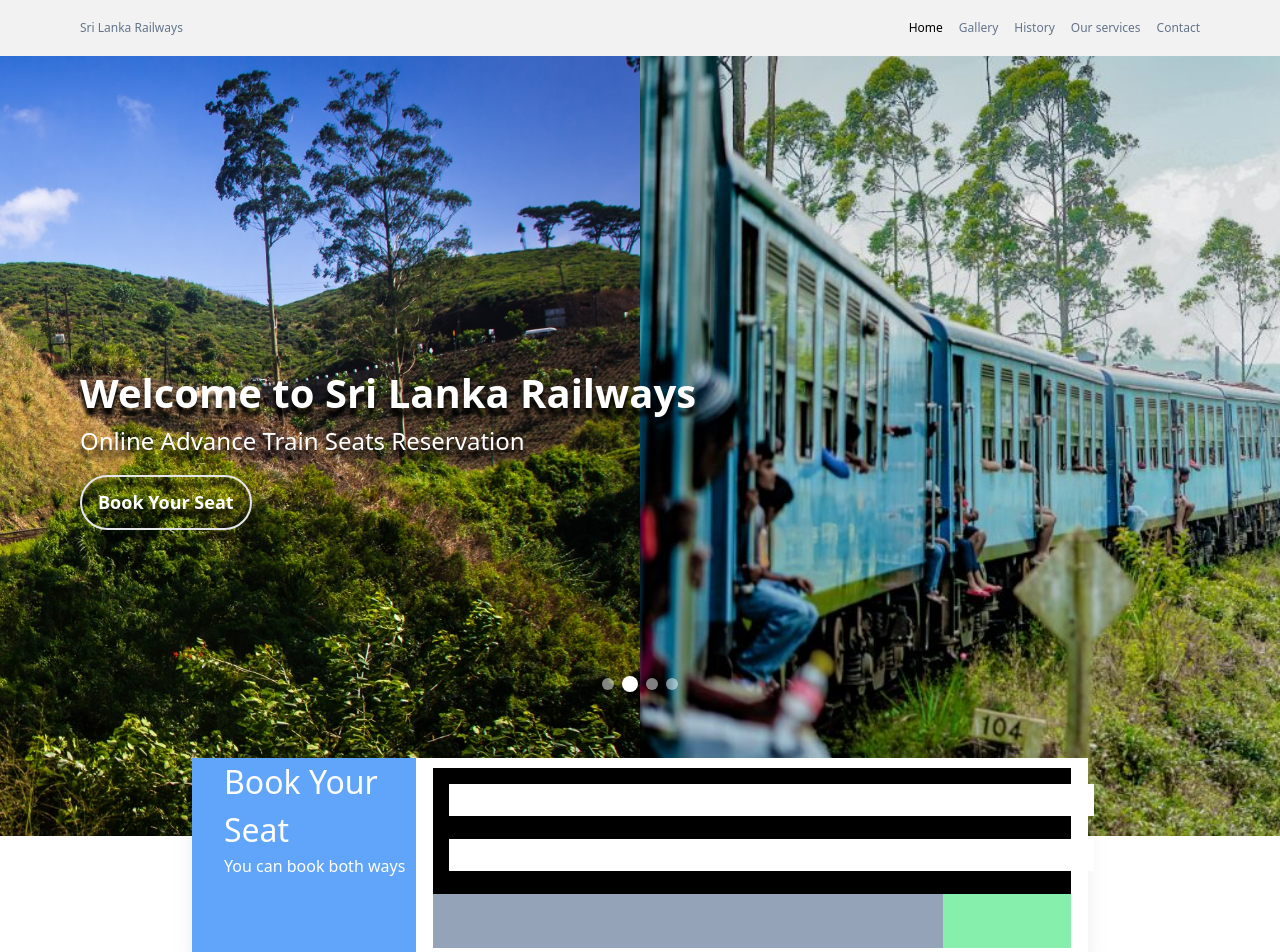
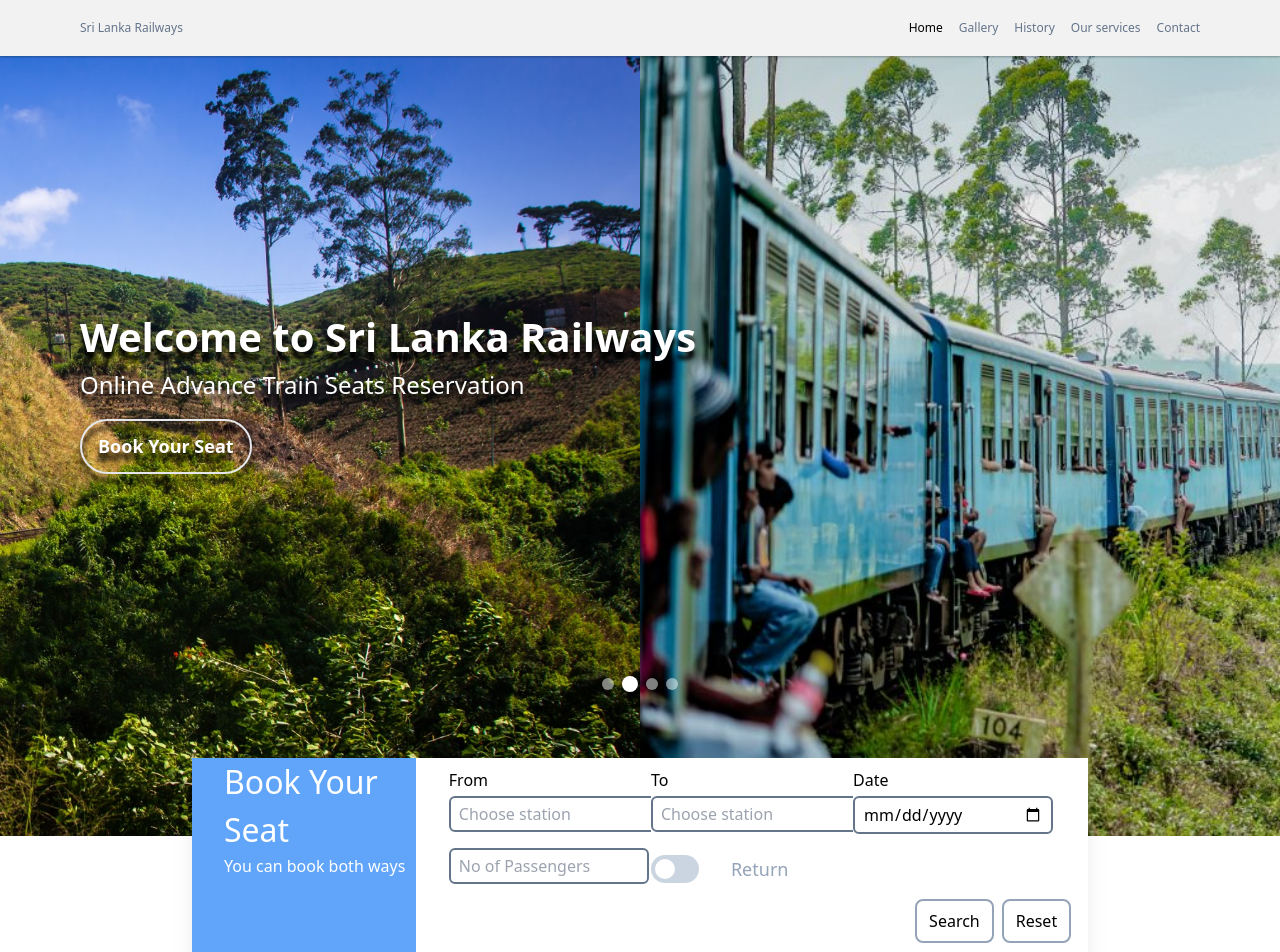
Before and after one commit to Studawatta/SL-Railways, a React (Vite) app: page / in a window 1280 px wide. Shown: the top 952 px of the page. Built offline with nearby package versions, Linux system fonts and the light colour scheme.

Commit message:
booking form modified

```diff
--- a/package.json
+++ b/package.json
@@ -11,7 +11,9 @@
   },
   "dependencies": {
     "@emailjs/browser": "^3.11.0",
-    "@material-tailwind/react": "^2.0.7",
+    "@emotion/react": "^11.11.1",
+    "@emotion/styled": "^11.11.0",
+    "@mui/material": "^5.14.2",
     "@react-three/drei": "^9.69.2",
     "@react-three/fiber": "^8.13.0",
     "@reduxjs/toolkit": "^1.9.5",
--- /dev/null
+++ b/src/components/Booking-Form/index.jsx
@@ -0,0 +1,92 @@
+import React, { useEffect, useRef, useState } from "react";
+import DropDownStationList from "../DropDownStationList";
+
+const BookingForm = () => {
+  const [showReturn, setShowReturn] = useState(false);
+  const input_Container_Style = "flex h-fit w-fit flex-col bg-white";
+  const input_Style =
+    "mt-1 rounded-md border-2 border-slate-500 px-2 py-1 w-[200px]";
+
+  return (
+    <div
+      id="booking-form"
+      className=" absolute left-0 right-0 top-[90%] mx-auto flex h-[200px] w-[70%] shadow-xl"
+    >
+      <div className="flex-[1] bg-blue-400">
+        <p className="ml-8 text-[32px] font-thin text-white">Book Your Seat </p>
+        <span className="ml-8 text-[16px] text-white">
+          You can book both ways
+        </span>
+      </div>
+      <div className="flex flex-[3] items-center justify-center bg-white">
+        <div className="h-[90%] w-[95%] ">
+          <div className="grid h-[70%] w-full grid-cols-3 px-4">
+            <div className={input_Container_Style}>
+              <label>From</label>
+
+              <DropDownStationList />
+            </div>
+
+            <div className={input_Container_Style}>
+              <label>To</label>
+              <DropDownStationList />
+            </div>
+            <div className={input_Container_Style}>
+              <label>Date</label>
+              <input className={input_Style} type="date" placeholder="Date" />
+            </div>
+            <div className={input_Container_Style}>
+              <input
+                className={input_Style}
+                placeholder="No of Passengers"
+                type="number"
+                min="1"
+                max="5"
+              />
+            </div>
+            <div className="flex items-center gap-8">
+              <div
+                className={`${
+                  showReturn ? "bg-blue-400" : "bg-slate-300"
+                } flex h-7 w-12 cursor-pointer items-center rounded-2xl  px-1`}
+                onClick={() => setShowReturn(!showReturn)}
+              >
+                <div
+                  className={`h-5 w-5 rounded-full bg-white ${
+                    showReturn
+                      ? " translate-x-4 duration-500"
+                      : "translate-x-0 duration-500"
+                  }`}
+                ></div>
+              </div>
+              <span className="text-[18px] text-slate-400">Return</span>
+            </div>
+            {showReturn ? (
+              <div>
+                <input
+                  className={input_Style}
+                  placeholder="Date"
+                  type="text"
+                  onfocus="(this.type='date')"
+                  onblur="(this.type='text')"
+                />
+              </div>
+            ) : (
+              ""
+            )}
+          </div>
+          <div className="ml-auto flex h-[30%] w-fit items-center gap-2 ">
+            <button className="h-fit rounded-lg border-2 border-slate-400 px-3 py-2 hover:bg-blue-400">
+              Search
+            </button>
+            <button className="h-fit rounded-lg border-2 border-slate-400 px-3 py-2 hover:bg-slate-300">
+              Reset
+            </button>
+          </div>
+        </div>
+      </div>
+    </div>
+  );
+};
+
+export default BookingForm;
--- a/src/components/Carousel/index.jsx
+++ b/src/components/Carousel/index.jsx
@@ -31,6 +31,7 @@
         <div className="mb-32 flex items-center justify-center gap-2 ">
           {slides.map((_, i) => (
             <div
+              key={i}
               className={`h-3 w-3 rounded-full bg-white transition-all ${
                 curr === i ? "p-2" : "bg-opacity-50"
               }`}
--- /dev/null
+++ b/src/components/DropDownStationList/index.jsx
@@ -0,0 +1,64 @@
+import React, { useEffect, useRef, useState } from "react";
+
+const DropDownStationList = () => {
+  const [showDropDown, setShowDropDown] = useState(false);
+  const stations = [
+    "Ahangama",
+    "Aluthgama",
+    "Ambalangoda",
+    "Badulla",
+    "Beliatta",
+    "Bentota",
+    "Colombo Fort",
+    "Demodara-Ella",
+    "Ella",
+    "Eraur",
+    "Galle",
+    "Gampaha",
+    "Habarana",
+    "Hatton",
+    "Hikkaduwa",
+    "Jaffna",
+    "Kandy",
+  ];
+  const dropDownRef = useRef();
+  const useOutSideClick = (ref) => {
+    useEffect(() => {
+      const handleClickOutSide = (e) => {
+        if (ref.current && !ref.current.contains(e.target)) {
+          setShowDropDown(false);
+        }
+      };
+      document.addEventListener("mousedown", handleClickOutSide);
+      return () => {
+        document.removeEventListener("mousedown", handleClickOutSide);
+      };
+    }, [ref]);
+  };
+  useOutSideClick(dropDownRef);
+  return (
+    <div ref={dropDownRef}>
+      <input
+        className="mt-1 rounded-md border-2 border-slate-500 px-2 py-1"
+        placeholder="Choose station"
+        onFocus={() => setShowDropDown(true)}
+      />
+      {showDropDown ? (
+        <div className=" absolute mt-1 flex h-56 w-[200px] flex-col gap-2 overflow-auto rounded-md border-2 border-slate-400 bg-white p-1">
+          {stations.map((station, index) => (
+            <span
+              key={index}
+              className=" cursor-pointer pl-4 hover:bg-slate-200"
+            >
+              {station}
+            </span>
+          ))}
+        </div>
+      ) : (
+        ""
+      )}
+    </div>
+  );
+};
+
+export default DropDownStationList;
--- a/src/components/Navbar/index.jsx
+++ b/src/components/Navbar/index.jsx
@@ -3,7 +3,7 @@
 const Navbar = () => {
   const [currentPage, setCurrentPage] = useState("home");
   return (
-    <div className=" flex h-14 w-full items-center justify-between bg-[#f2f2f2] px-20 text-[12px] text-slate-500 shadow-[0_1px_2px_0px_rgba(0,0,0,0.3)] ">
+    <div className=" fixed z-50 flex h-14 w-full items-center justify-between bg-[#f2f2f2] px-20 text-[12px] text-slate-500 shadow-[0_1px_2px_0px_rgba(0,0,0,0.3)] ">
       {/* NAV LEFT  */}
       <span>Sri Lanka Railways</span>
       {/* NAV RIGHT */}
--- a/src/components/index.jsx
+++ b/src/components/index.jsx
@@ -1,5 +1,7 @@
 import Navbar from "./Navbar";
 import Footer from "./Footer";
 import Carousel from "./Carousel";
+import BookingForm from "./Booking-Form";
+import DropDownStationList from "./DropDownStationList";
 
-export { Navbar, Footer, Carousel };
+export { Navbar, Footer, Carousel, BookingForm, DropDownStationList };
--- a/src/modules/Landing/index.jsx
+++ b/src/modules/Landing/index.jsx
@@ -1,61 +1,40 @@
 import React from "react";
 import { r1, r2, r3, r4 } from "../../assets";
-import { Carousel } from "../../components";
-
+import { BookingForm, Carousel } from "../../components";
+import AnchorLink from "react-anchor-link-smooth-scroll";
 const Landing = () => {
   const slides = [r1, r2, r3, r4];
   return (
     <div>
-      <div className="relative h-[780px] w-full ">
+      <div className="relative top-[56px] h-[780px] w-full ">
         <div className=" w-full">
           <Carousel autoSlide={true}>
             {slides.map((r) => (
-              <img src={r} className=" h-[780px] min-w-full  object-cover" />
+              <img
+                key={r}
+                src={r}
+                className=" h-[780px] min-w-full  object-cover"
+              />
             ))}
           </Carousel>
         </div>
-        <div className="absolute top-[300px] ml-20 flex h-[180px] flex-col justify-center ">
+        <div className="absolute top-[244px] ml-20 flex h-[180px] flex-col justify-center ">
           <h1 className="text-[40px] font-semibold text-white drop-shadow-[0_8px_2px_black]">
             Welcome to Sri Lanka Railways
           </h1>
           <p className="text-[24px] text-white drop-shadow-[0_8px_2px_black]">
             Online Advance Train Seats Reservation
           </p>
-          <a
+          <AnchorLink
             href="#booking-form"
             className="mt-4 w-fit cursor-pointer rounded-[30px] border-2 px-4 py-3 text-[18px] font-semibold text-white drop-shadow-[0_8px_2px_black] hover:bg-white hover:text-black hover:drop-shadow-none"
           >
             Book Your Seat
-          </a>
+          </AnchorLink>
         </div>
-        <div
-          id="booking-form"
-          className=" absolute left-0 right-0 top-[90%] mx-auto flex h-[200px] w-[70%] shadow-xl"
-        >
-          <div className="flex-[1] bg-blue-400">
-            <p className="ml-8 text-[32px] font-thin text-white">
-              Book Your Seat{" "}
-            </p>
-            <span className="ml-8 text-[16px] text-white">
-              You can book both ways
-            </span>
-          </div>
-          <div className="flex flex-[3] items-center justify-center bg-white">
-            <div className="h-[90%] w-[95%] bg-slate-400">
-              <div className="grid h-[70%] w-full grid-cols-3 gap-4 bg-black p-4">
-                <input className="h-8 w-[230px]" />
-                <input className="h-8 w-[230px]" />
-                <input className="h-8 w-[230px]" />
-                <input className="h-8 w-[230px]" />
-                <input className="h-8 w-[230px]" />
-                <input className="h-8 w-[230px]" />
-              </div>
-              <div className="ml-auto h-[30%] w-32 bg-green-300"></div>
-            </div>
-          </div>
-        </div>
+        <BookingForm />
       </div>
-      <div className="h-40 w-full"></div>
+      <div className="h-[400px] w-full"></div>
     </div>
   );
 };
```
Also changed, not shown: 1 other file (tests, documents, lock files or other folders).
